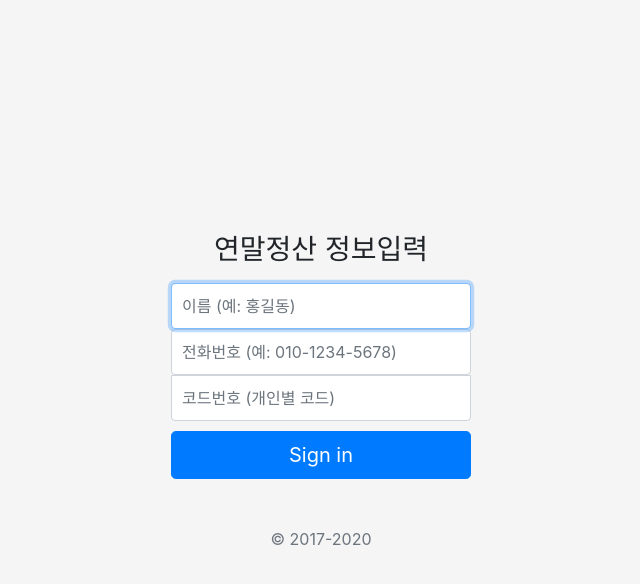
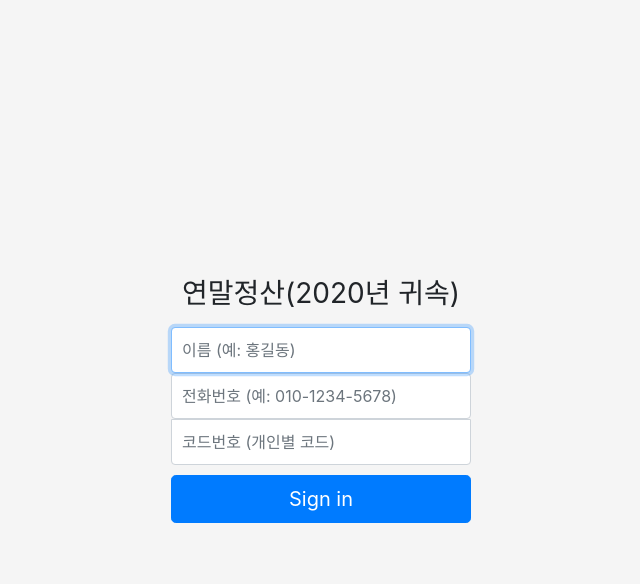
Before and after one commit to jungkoo/taxdoc, a Flask app: template templates/login.html in a window 1280 px wide. Shown: the top 584 px of the page, without its empty margins (319-959 px from the left). Run offline with Flask 2, Linux system fonts and the light colour scheme; the template is opened without the code that fills it: most values are stand-ins (such as "Sample title", 1, 10 or a date in 2020); parts of the project's set-up code (start-up, migrations or seed data) failed here and were passed over; some libraries are stand-ins or nearby versions.

Commit message:
메시지 추가

```diff
--- a/templates/login.html
+++ b/templates/login.html
@@ -32,7 +32,7 @@
   </head>
   <body class="text-center">
 <form class="form-signin" method="post" action="/login">
-  <h1 class="h3 mb-3 font-weight-normal">연말정산 정보입력</h1>
+  <h1 class="h3 mb-3 font-weight-normal">연말정산({{year}}년 귀속)</h1>
   <label class="sr-only">이름</label>
   <input type="text" id="inputName" name="user_name" class="form-control" placeholder="이름 (예: 홍길동)" required autofocus>
   <label class="sr-only">전화번호</label>
@@ -40,7 +40,6 @@
   <label class="sr-only">코드번호</label>
   <input type="password" name="code" class="form-control" pattern="[A-Za-z0-9]*" placeholder="코드번호 (개인별 코드)" required>
   <button class="btn btn-lg btn-primary btn-block" type="submit">Sign in</button>
-  <p class="mt-5 mb-3 text-muted">&copy; 2017-2020</p>
 </form>
 </body>
 </html>
```
Also changed, not shown: templates/index.html (+3 -6 lines), README.md.
